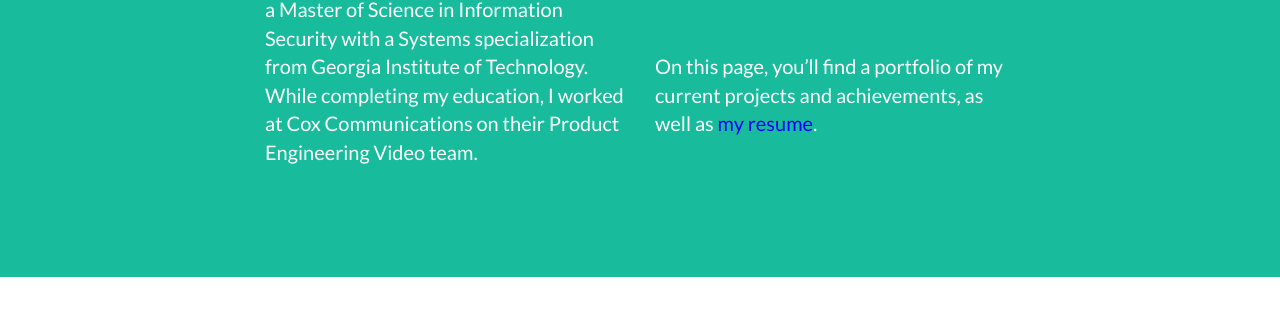
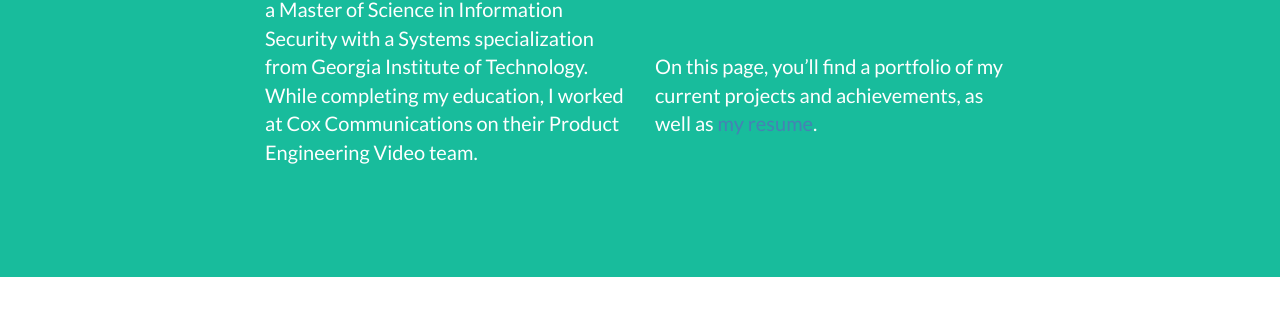
Before and after one commit to skandaloptagon/skandaloptagon.github.io, a Jekyll site: the page built from index.html, in a window 1280 px wide and 900 px high, scrolled down 1819 px. Shown: the part 140-450 px from the top of the window. Built offline with Jekyll 4.4.1, drawn with Linux system fonts in a browser that asks for light colours.

Commit message:
Update about.html

```diff
--- a/_includes/about.html
+++ b/_includes/about.html
@@ -12,7 +12,7 @@
                     <p>I am a Software Engineer and have been conducting research professionally since 2012 in areas ranging from cable video applications to and network security. I received a Bachelor of Software Engineering from Auburn University and a Master of Science in Information Security with a Systems specialization from Georgia Institute of Technology. While completing my education, I worked at Cox Communications on their Product Engineering Video team.</p>
                 </div>
                 <div class="col-lg-4">
-                    <p>One of my biggest aspirations is to produce innovative security research and technologies to help people understand how they can be more secure. Another goal is to learn about developing secure and usable applications.<br><br><br>On this page, you’ll find a portfolio of my current projects and achievements, as well as <a href="https://docs.google.com/document/d/1GMQErZ-_e-e_MyrJzxUZCiKRDgTiMQhmfdjN0bNaEy4/edit?usp=sharing" style="color:blue">my resume</a>.</p>
+                    <p>One of my biggest aspirations is to produce innovative security research and technologies to help people understand how they can be more secure. Another goal is to learn about developing secure and usable applications.<br><br><br>On this page, you’ll find a portfolio of my current projects and achievements, as well as <a href="https://docs.google.com/document/d/1GMQErZ-_e-e_MyrJzxUZCiKRDgTiMQhmfdjN0bNaEy4/edit?usp=sharing" style="color:SteelBlue">my resume</a>.</p>
                 </div>
             </div>
         </div>
```
